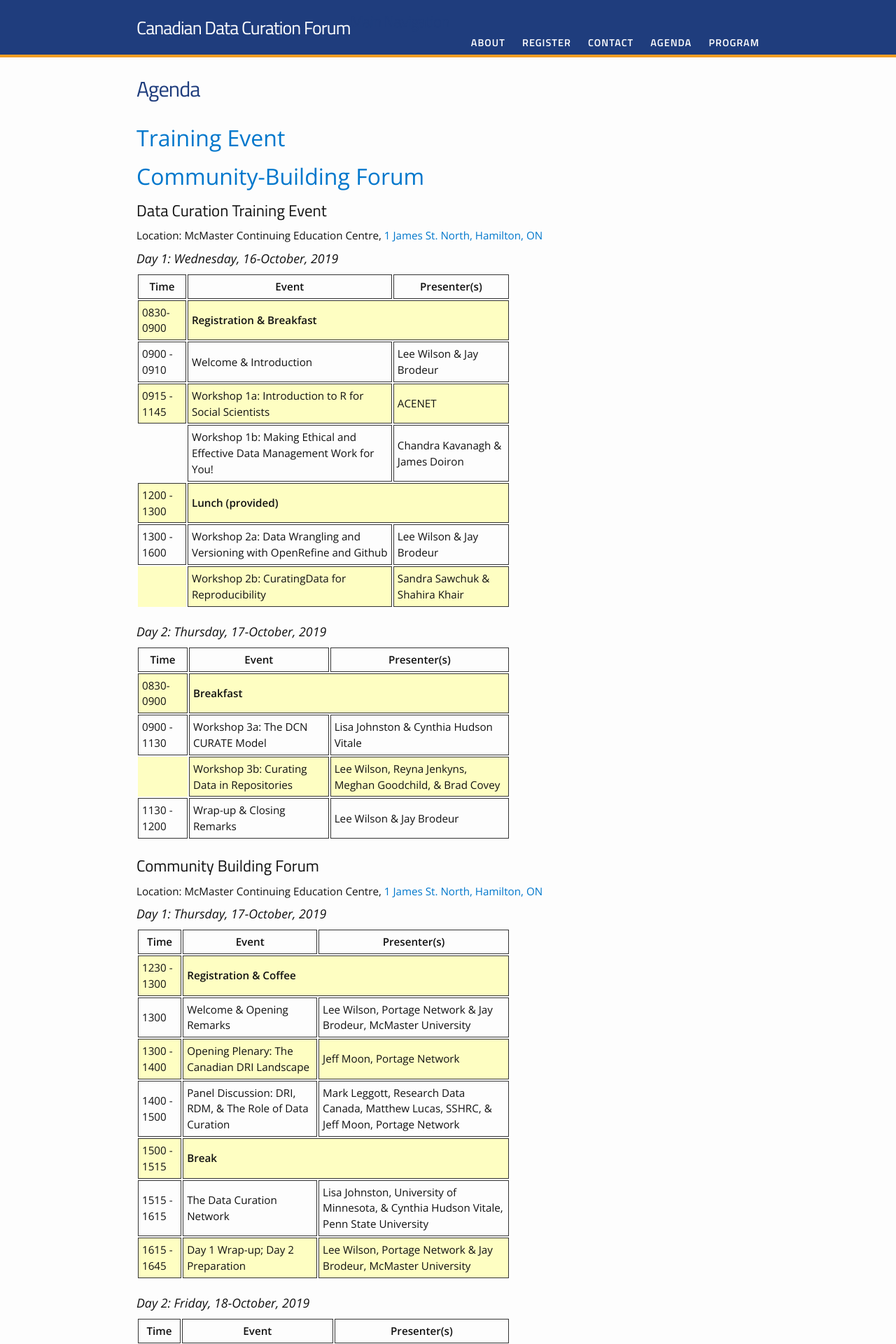
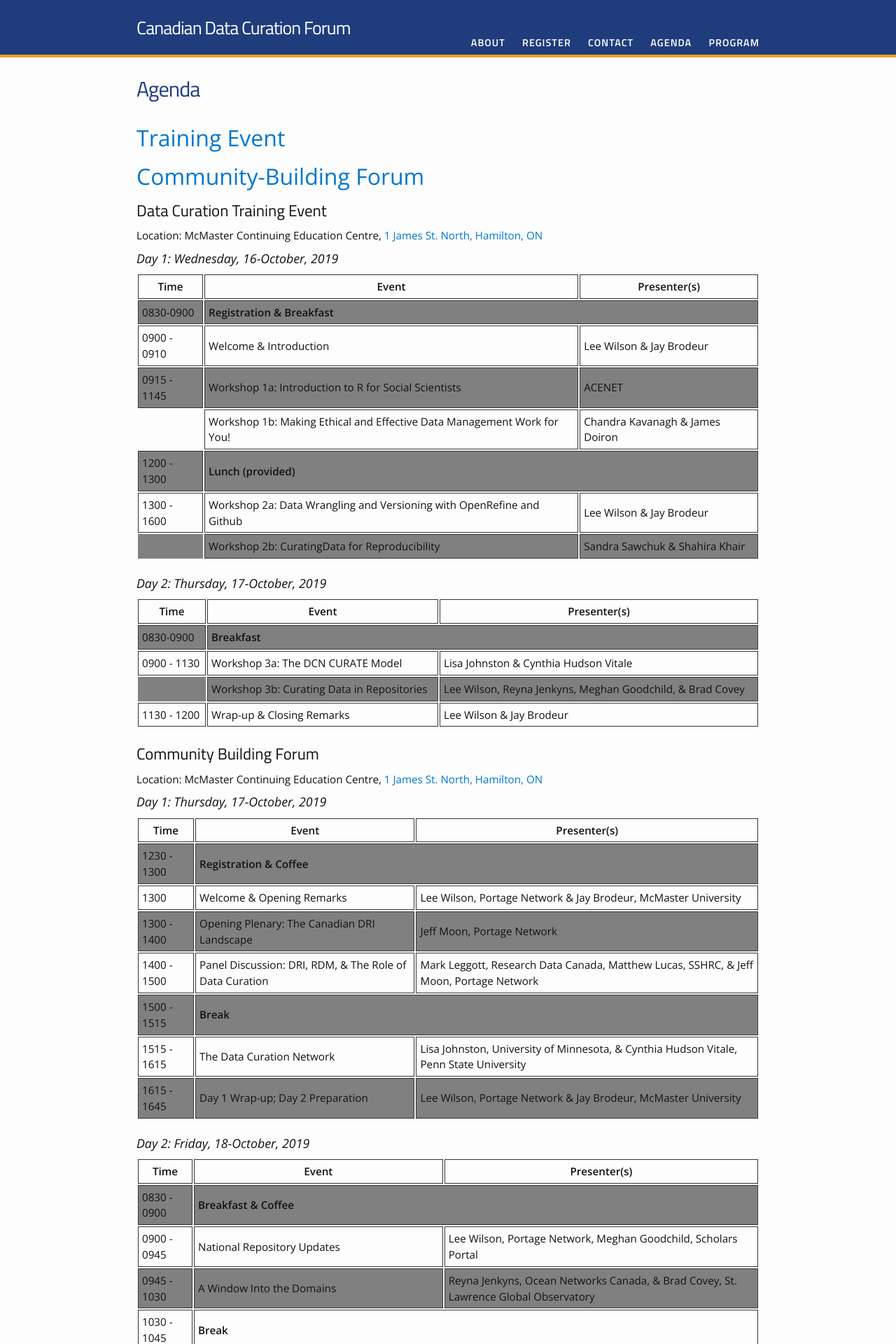
Before and after one commit to data-curation/data-curation.github.io, a Jekyll site: the page built from agenda.md, in a window 1280 px wide. Shown: the top 1920 px of the page at 70% size. Built offline with Jekyll 4.4.1, drawn with Linux system fonts in a browser that asks for light colours.

Commit message:
Update _base.scss

```diff
--- a/_sass/_base.scss
+++ b/_sass/_base.scss
@@ -84,7 +84,7 @@ li {
 
 table{
 	margin-bottom:20px;
-	width:60%;
+	width:100%;
 }
 
 td,th{
@@ -102,7 +102,7 @@ th{
 }
 
 .one tbody tr:nth-of-type(odd){
-	background:rgba(255,255,136,0.5);
+	background:grey;
 
 }
 
```
